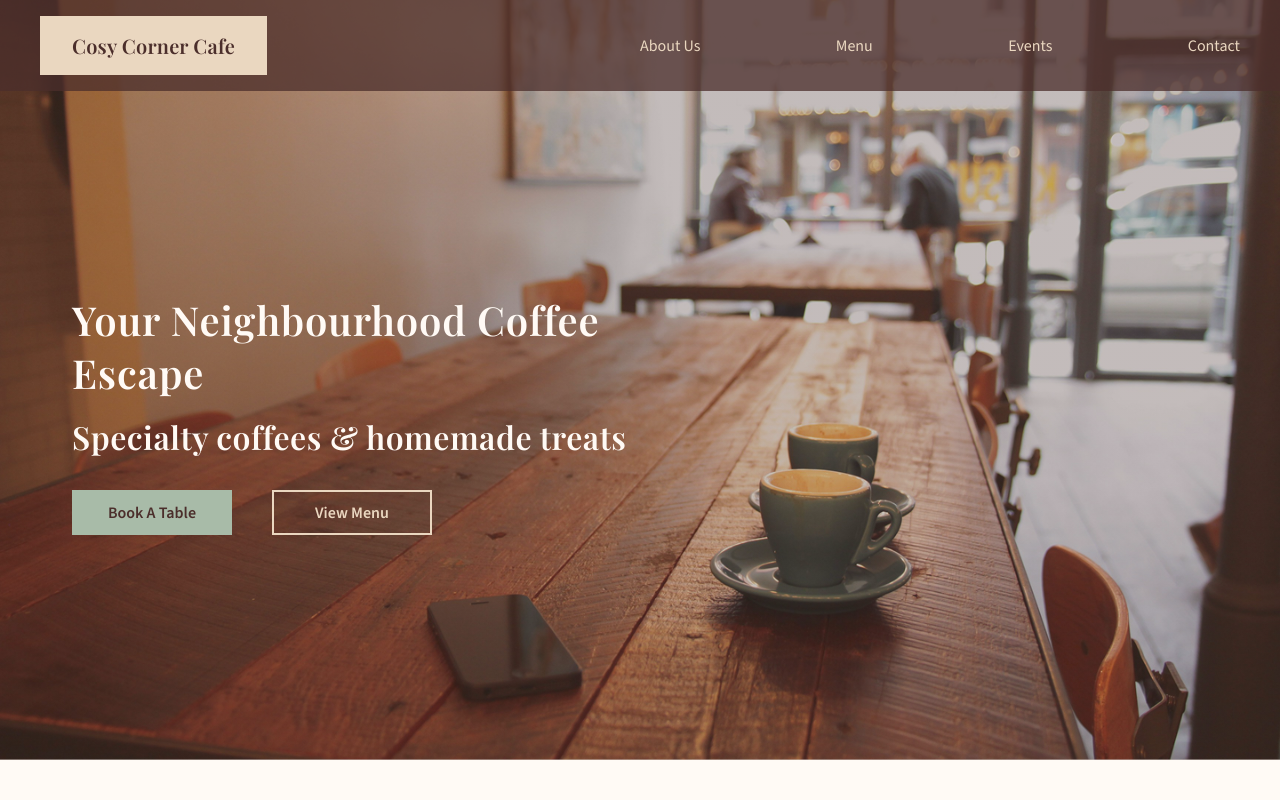
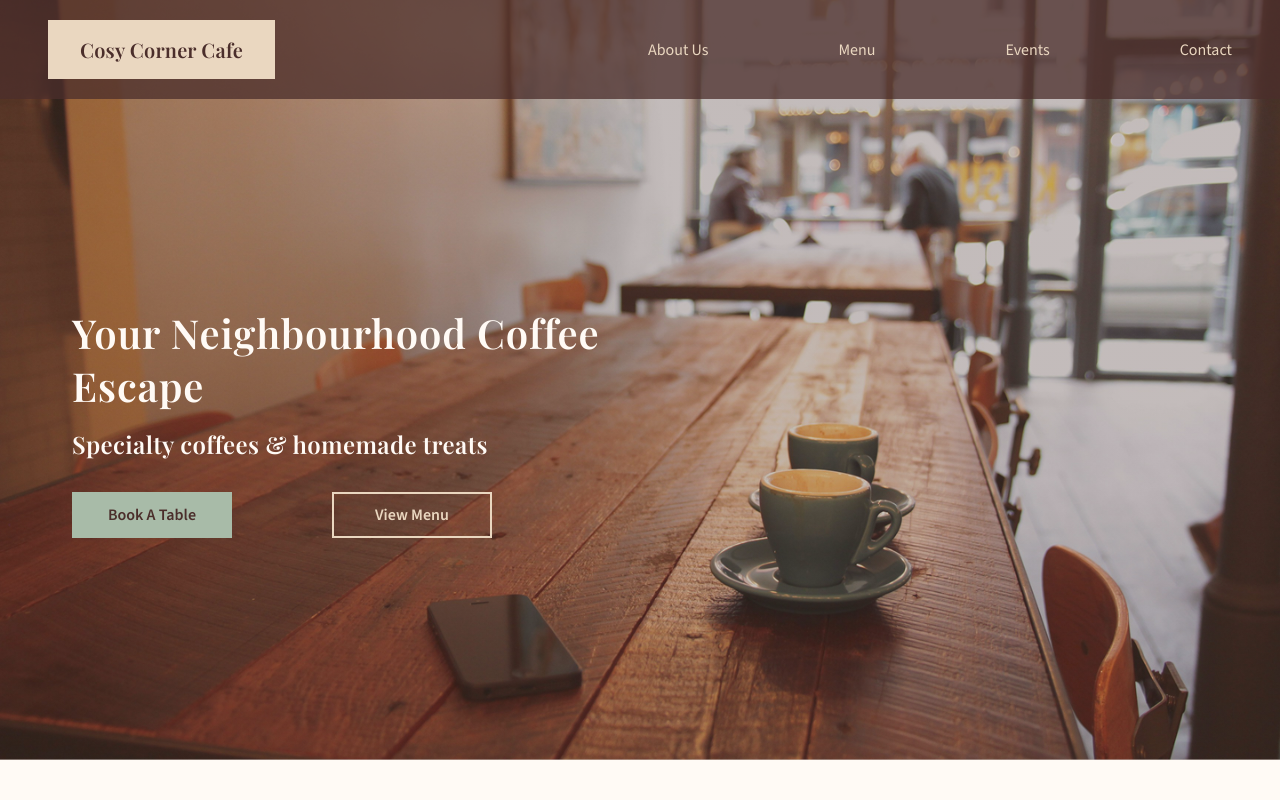
Before and after one commit to CandiceWeaver/cosy-corner-cafe, a Next.js app: page / in a window 1280 px wide. Shown: the top 800 px of the page. Built offline with nearby package versions, Linux system fonts and the light colour scheme; a web font is replaced by a local one.

Commit message:
updated hero & navigation

```diff
--- a/app/components/button.tsx
+++ b/app/components/button.tsx
@@ -19,8 +19,12 @@ const Button:React.FC<ButtonProps> = ({text,secondary, customWidth}) => {
 
 export default Button
 
-const ButtonContainer = styled.a<{$secondary?: boolean; $customWidth?: string}>`
-  background-color: ${({ theme, $secondary }) => $secondary ? 'transparent' : theme.colors.accent};
+const ButtonContainer = styled.a<{
+  $secondary?: boolean
+  $customWidth?: string
+}>`
+  background-color: ${({ theme, $secondary }) =>
+    $secondary ? 'transparent' : theme.colors.accent};
   padding: ${({ theme }) => theme.spacing.sm};
   width: ${({ $customWidth }) => $customWidth ?? '100%'};
   max-width: 10rem;
@@ -28,15 +32,20 @@ const ButtonContainer = styled.a<{$secondary?: boolean; $customWidth?: string}>`
   justify-content: center;
   align-items: center;
   text-decoration: none;
-  border: 2px solid ${({ theme, $secondary }) => $secondary ? theme.colors.secondary : theme.colors.accent};
-  transition: all 0.3s ease-in-out;
+  border: 2px solid
+    ${({ theme, $secondary }) =>
+      $secondary ? theme.colors.secondary : theme.colors.accent};
+  transition: all 0.3s ease-in-out, transform 0.2s ease-in-out;
   cursor: pointer;
 
   &:hover {
-    border-color: ${({ theme, $secondary }) => $secondary ? theme.colors.background : theme.colors.accent};
+    transform: scale(1.03);
+    border-color: ${({ theme, $secondary }) =>
+      $secondary ? theme.colors.background : theme.colors.accent};
 
     & > * {
-      color: ${({ theme, $secondary }) => $secondary ? theme.colors.background : theme.colors.primary};
+      color: ${({ theme, $secondary }) =>
+        $secondary ? theme.colors.background : theme.colors.primary};
     }
   }
 
@@ -44,7 +53,8 @@ const ButtonContainer = styled.a<{$secondary?: boolean; $customWidth?: string}>`
     width: 100%;
     max-width: 100%;
   }
-`;
+`
+
 
 const ButtonText = styled.p<{$secondary?: boolean}>`
   margin: 0;
--- a/app/components/navigation.tsx
+++ b/app/components/navigation.tsx
@@ -27,7 +27,7 @@ export default Navigation
 
 const OuterNavContainer = styled.nav`
   width: 100%;
-  background-color: rgba(75,46,43,.75);
+  background-color: rgba(75, 46, 43, 0.75);
   display: flex;
   justify-content: center;
   align-items: center;
@@ -47,21 +47,16 @@ const InnerNavContainer = styled.div`
   }
 `
 
-
-
 const LogoContainer = styled.div`
   background-color: ${({ theme }) => theme.colors.secondary};
   padding: ${({ theme }) => `${theme.spacing.md} ${theme.spacing.xl}`};
-
 `
 
 const LogoText = styled.h5`
-  margin:0;
-  padding 0;
+  margin: 0;
+  padding: 0;
   color: ${({ theme }) => theme.colors.primary};
-
 `
-
 
 const NavLinksContainer = styled.div`
   display: flex;
@@ -82,10 +77,35 @@ const NavLinksContainer = styled.div`
   text-decoration: none;
   color: ${({ theme }) => theme.colors.secondary};
   cursor: pointer;
-          transition: all 0.3s ease-in-out;
-
-
+  padding: 0.25rem 0.5rem; /* increases tap area */
+  position: relative;
+  transition: color 0.3s ease-in-out;
 
   &:hover {
-    color: ${({ theme }) => theme.colors.background}
-}    `
+    color: ${({ theme }) => theme.colors.background};
+  }
+
+  /* Underline animation on hover (desktop only) */
+  &::after {
+    content: '';
+    position: absolute;
+    left: 0;
+    bottom: -2px;
+    width: 100%;
+    height: 1px;
+    background-color: ${({ theme }) => theme.colors.background};
+    transform: scaleX(0);
+    transform-origin: left;
+    transition: transform 0.3s ease-in-out;
+  }
+
+  &:hover::after {
+    transform: scaleX(1);
+  }
+
+  @media (max-width: 768px) {
+    &::after {
+      display: none; /* cleaner for mobile */
+    }
+  }
+`
--- a/app/sections/hero-section.tsx
+++ b/app/sections/hero-section.tsx
@@ -40,16 +40,17 @@ const HeroContainer = styled.div`
   display: flex;
   align-items: center;
   margin: 0 auto;
-  padding: 0 2rem;
+  padding: 4rem 2rem; /* more vertical padding */
 
   @media (max-width: 768px) {
     flex-direction: column;
-    justify-content: center;
-    height: auto;
-    padding: 2rem 1rem;
+    justify-content: center; /* vertical centering */
+    align-items: center; /* horizontal centering */
+    height: auto; /* let content drive height */
     gap: 1.5rem;
+    padding: 3rem 1.5rem;
   }
-`;
+`
 
 const HeroTextContainer = styled.div`
   display: flex;
@@ -58,9 +59,19 @@ const HeroTextContainer = styled.div`
   color: ${({ theme }) => theme.colors.background};
   max-width: 600px;
   text-align: left;
+  animation: fadeIn 1s ease-in-out forwards;
 
   h1 {
     margin: 0 0 1rem;
+    font-size: 1.75rem;
+
+    @media (min-width: 768px) {
+      font-size: 2.25rem;
+    }
+
+    @media (min-width: 1024px) {
+      font-size: 2.5rem;
+    }
 
     @media (max-width: 768px) {
       text-align: center;
@@ -69,27 +80,44 @@ const HeroTextContainer = styled.div`
 
   h2 {
     margin: 0 0 2rem;
+    font-size: 1.25rem;
+
+    @media (min-width: 768px) {
+      font-size: 1.5rem;
+    }
 
     @media (max-width: 768px) {
       text-align: center;
     }
   }
-`;
+
+  @keyframes fadeIn {
+    from {
+      opacity: 0;
+      transform: translateY(20px);
+    }
+    to {
+      opacity: 1;
+      transform: translateY(0);
+    }
+  }
+`
 
 const ButtonContainer = styled.div`
   display: flex;
   align-items: center;
   justify-content: space-between;
-  width: 60%;
+  width: 70%; /* was 60% */
+  gap: 1rem;
 
-  @media (max-width: 768px) {
+  @media (max-width: 900px) {
     flex-direction: column;
     width: 100%;
     gap: 1rem;
 
     button,
     a {
-      width: 100%; /* Make buttons full width on mobile */
+      width: 100%;
     }
   }
 `
```
Lines whose indentation alone changed are shown as unchanged.
